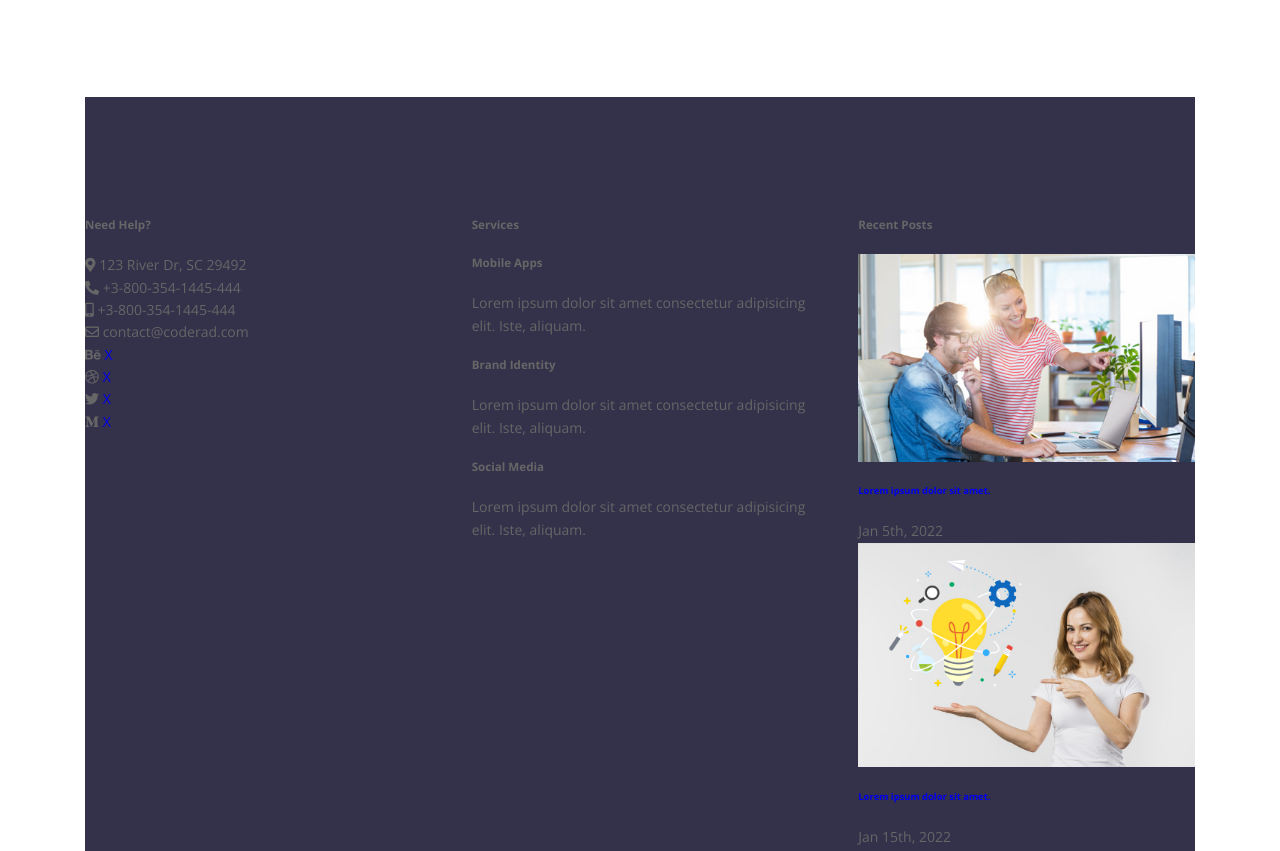
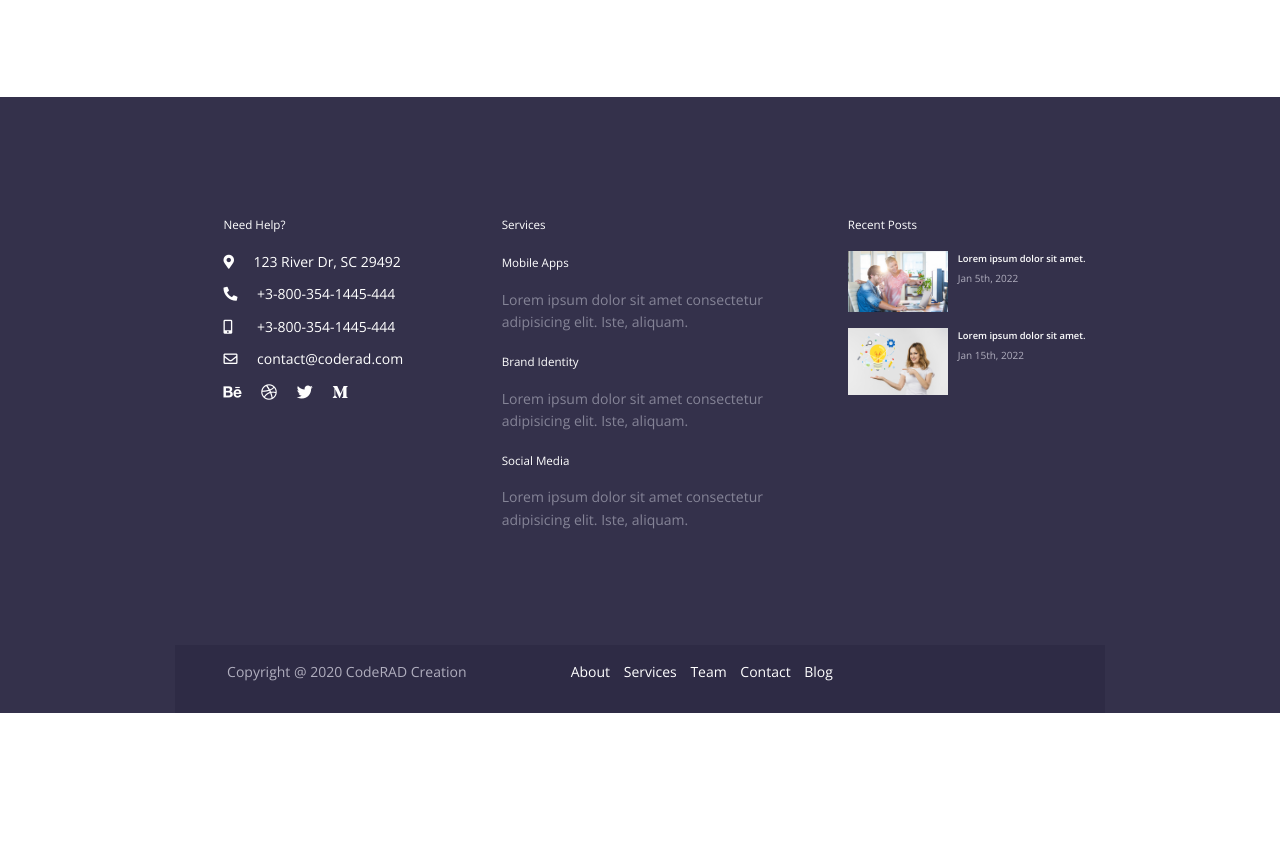
Before and after one commit to j0nky13/CodeRad, a plain HTML site: page index.html in a window 1280 px wide. Shown: the part 4211-5062 px from the top of the page. After the commit the page ends 4924 px from the top, so only its background shows below. Drawn offline with nearby package versions, Linux system fonts and the light colour scheme.

Commit message:
styles for desktop
footer-bottom is not scaling properly.

```diff
--- a/css/default.css
+++ b/css/default.css
@@ -28,7 +28,6 @@
 /*font-family: 'Open Sans', sans-serif;
 
 font-family: 'Hind', sans-serif; */
-
 
 body {
 	font-family: 'Open Sans', sans-serif;
@@ -82,7 +81,6 @@ img {
 	margin-right: auto;
 }
 
-
 .btn {
 	display: inline-block;
 	font-weight: 400;
@@ -98,13 +96,16 @@ img {
 }
 
 .btn-primary {
-    background-image: linear-gradient(90deg, var(--grad-1) 0%, var(--grad-2) 100%);
+	background-image: linear-gradient(
+		90deg,
+		var(--grad-1) 0%,
+		var(--grad-2) 100%
+	);
 	border: 1px solid var(--grad-1);
 	box-shadow: 0 10px 20px rgb(161 236 255 / 50%);
-    transition: ease-in-out .3s;
+	transition: ease-in-out 0.3s;
 	color: var(--white);
 	padding: 0.475rem 1.75rem;
-
 }
 
 .btn-white {
@@ -113,18 +114,22 @@ img {
 	box-shadow: 0px 10px 20px rgba(255, 255, 255, 0.35);
 }
 
+@media (min-width: 768px) {
+	.pricing-table,
+	.testimonial-grid,
+	.footer-bottom-wrapper {
+		max-width: 720px;
+	}
+}
+
+@media (min-width: 992px) {
+	footer .container {
+		max-width: 960px;
+	}
+}
+
 @media (min-width: 1200px) {
-
 	.container {
 		max-width: 1140px;
 	}
 }
-
-@media (min-width: 768px) {
-
-    .pricing-table,
-    .testimonial-grid {
-        max-width: 720px;
-    }
-
-}
--- a/css/styles.css
+++ b/css/styles.css
@@ -7,7 +7,7 @@
 	transition: ease-in-out 0.3s;
 }
 
-[aria-controls="navbarDropdown"] {
+[aria-controls='navbarDropdown'] {
 	display: none;
 }
 
@@ -15,7 +15,6 @@
 	display: flex;
 	align-items: center;
 }
-
 
 .navbar .container {
 	display: flex;
@@ -35,16 +34,14 @@
 	color: var(--white);
 	font-size: 0.8125rem;
 	font-weight: 600;
-    font-family: "Hind", sans-serif;
+	font-family: 'Hind', sans-serif;
 	text-transform: uppercase;
 	margin-right: 2.5rem;
 	line-height: 1.25rem;
 }
 
-
 .bg-header,
 .video-demo {
-
 	background-color: var(--footer);
 	background-repeat: no-repeat;
 	background-size: cover;
@@ -63,9 +60,11 @@
 }
 
 .bg-header::before {
-    background-image: linear-gradient(30deg,
+	background-image: linear-gradient(
+		30deg,
 		rgba(21, 27, 38, 0.8) 0%,
-            rgba(0, 0, 0, 0.2) 100%);
+		rgba(0, 0, 0, 0.2) 100%
+	);
 	position: absolute;
 	top: 0;
 	left: 0;
@@ -74,7 +73,7 @@
 	width: 100%;
 	height: 100%;
 	z-index: -1;
-    content: "";
+	content: '';
 }
 
 .hero-header {
@@ -105,13 +104,12 @@
 
 .block-text h2 {
 	font-size: var(--size-40);
-    font-family: "hinds", sans-serif;
+	font-family: 'hinds', sans-serif;
 	font-weight: 600;
 	color: var(--font-color-dark);
 	margin-bottom: var(--size-20);
 	line-height: 1.3;
 	margin-top: 0.5rem;
-
 }
 
 .bg-contrast {
@@ -119,8 +117,6 @@
 	padding: var(--size-150) 0;
 	margin: 0 auto;
 }
-
-
 
 .service-grid {
 	display: grid;
@@ -199,10 +195,9 @@ span.bg-color-6 {
 .video-btn img {
 	width: var(--size-100);
 	height: var(--size-100);
-
 }
 
-.video-box>img {
+.video-box > img {
 	max-width: 600px;
 	border-radius: 8px;
 }
@@ -235,7 +230,6 @@ span.bg-color-6 {
 	color: var(--danger);
 }
 
-
 .price-card.featured {
 	box-shadow: 0 10px 20px rgba(82, 179, 255, 0.2);
 	margin-top: -1rem;
@@ -250,7 +244,6 @@ span.bg-color-6 {
 
 .price-card hr {
 	margin: 2rem 0 1rem;
-
 }
 
 .price {
@@ -267,7 +260,6 @@ span.bg-color-6 {
 
 .price-card li {
 	margin-bottom: var(--size-20);
-
 }
 
 .price-card .icon {
@@ -291,14 +283,11 @@ span.bg-color-6 {
 	gap: var(--size-20);
 }
 
-
-
 .testimonials .block-text {
 	padding-right: 0;
 	text-align: center;
 	margin: var(--size-100) 0;
 }
-
 
 .testimonial-card {
 	border: 1px solid #dedede;
@@ -335,7 +324,6 @@ span.bg-color-6 {
 
 .testimonial-card.lg img.profile {
 	width: 5rem;
-
 }
 
 .top h4 {
@@ -351,18 +339,98 @@ span.bg-color-6 {
 	line-height: 1.6;
 }
 
+footer.bg-footer {
+	background-color: var(--footer);
+}
+
+footer .footer-bottom {
+	background-color: var(--footer-base);
+}
+
 footer .footer-top {
 	display: grid;
 	grid-template-columns: repeat(auto-fit, minmax(250px, 1fr));
 	gap: var(--size-50);
 	padding: var(--size-100) 0;
-
 }
 
-.footer-top {
-    background-color: var(--footer);
+footer .footer-col {
+	justify-self: center;
+}
+
+.footer-top h5 {
+	color: var(--white);
+	font-weight: 500;
+	margin-bottom: var(--size-16);
+}
+
+.contact-info li {
+	color: var(--white);
+	margin-bottom: var(--size-10);
+}
+
+.contact-info li i {
+	width: var(--size-30);
+}
+
+.social-icons ul li {
+	display: inline-block;
+	margin-right: var(--size-16);
+}
+.social-icons ul li a {
+	color: var(--white);
+	font-size: var(--size-16);
+}
+
+.services-wrapper p {
+	color: #858497;
+}
+
+.recent-posts {
+	display: flex;
+	margin-bottom: var(--size-16);
+}
+
+.recent-posts .post-img-wrapper {
+	width: var(--size-100);
+	margin-right: var(--size-10);
+}
+
+.post-inner h6 {
+	margin: 0;
+}
+
+.post-inner h6 a {
+	color: var(--white);
+	font-weight: 600;
+}
+
+.post-inner span {
+	color: var(--font-color-light);
+	font-size: var(--size-10);
+}
+
+.footer-bottom-wrapper {
+	display: flex;
+	justify-content: space-around;
+	margin-top: 0 auto;
+	flex-wrap: wrap;
 }
 
 .footer-bottom {
-    background-color: var(--footer-base);
+	padding: var(--size-16) 0;
 }
+
+.copyright p {
+	color: var(--font-color-light);
+}
+
+.footer-bottom-links ul li {
+	display: inline-block;
+	margin-right: var(--size-10);
+	color: var(--white);
+}
+
+.footer-bottom-links ul li a {
+	color: var(--white);
+}
--- a/index.html
+++ b/index.html
@@ -333,7 +333,7 @@
         </section>
 
 
-        <footer>
+        <footer class="bg-footer">
             <div class="container">
                 <section class="footer-top">
                     <div class="footer-col">
@@ -341,8 +341,7 @@
                         <div class="contact-info">
                             <ul>
                                 <li>
-                                    <i class="fas fa-map-marker-alt"></i>
-                                    123 River Dr, SC
+                                    <i class="fas fa-map-marker-alt"></i>123 River Dr, SC
                                     29492 </li>
                                 <li> <i class="fas fa-phone-alt"></i>
                                     +3-800-354-1445-444</li>
@@ -356,14 +355,14 @@
                         </div>
                         <div class="social-icons">
                             <ul>
-                                <li> <i class="fab fa-behance"></i>
-                                    <a href="#">X</a></li>
-                                <li> <i class="fab fa-dribbble"></i>
-                                    <a href="#">X</a></li>
-                                <li> <i class="fab fa-twitter"></i>
-                                    <a href="#">X</a></li>
-                                <li><i class="fab fa-medium-m"></i>
-                                    <a href="#">X</a></li>
+                                <li>
+                                    <a href="#"><i class="fab fa-behance"></i></a></li>
+                                <li>
+                                    <a href="#"><i class="fab fa-dribbble"></i></a></li>
+                                <li>
+                                    <a href="#"><i class="fab fa-twitter"></i></a></li>
+                                <li>
+                                    <a href="#"><i class="fab fa-medium-m"></i></a></li>
                             </ul>
                         </div>
 
@@ -388,14 +387,14 @@
                     <div class="footer-col">
                         <h5>Recent Posts</h5>
                         <div class="recent-posts">
-                            <img src="/assets/blog1.jpg" alt="blog 1">
+                            <div class="post-img-wrapper"><img src="/assets/blog1.jpg" alt="blog 1"></div>
                             <div class="post-inner">
                                 <h6><a href="#">Lorem ipsum dolor sit amet.</a></h6>
                                 <span>Jan 5th, 2022</span>
                             </div>
                         </div>
                         <div class="recent-posts">
-                            <img src="/assets/blog2.jpg" alt="blog 2">
+                            <div class="post-img-wrapper"><img src="/assets/blog2.jpg" alt="blog 2"></div>
                             <div class="post-inner">
                                 <h6><a href="#">Lorem ipsum dolor sit amet.</a></h6>
                                 <span>Jan 15th, 2022</span>
@@ -404,7 +403,7 @@
 
                     </div>
                 </section>
-
+<!-- Why is this NOT scaling horizontally!!! -->
                 <section class="footer-bottom">
                     <div class="footer-bottom-wrapper">
                         <div class="copyright">
```
Lines whose indentation alone changed are shown as unchanged.
